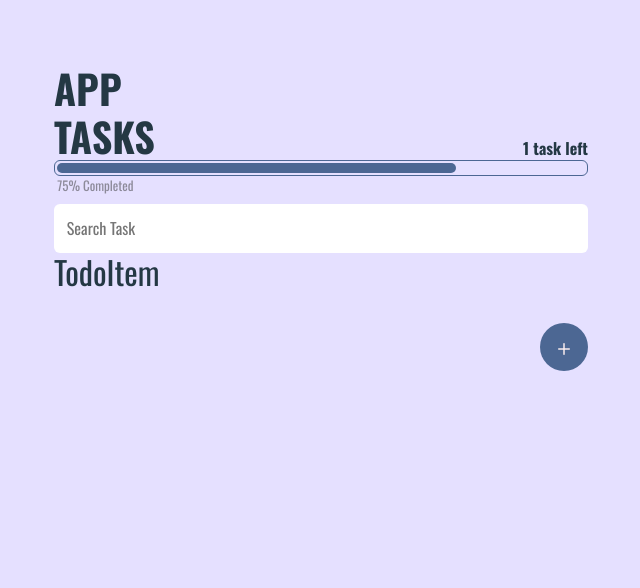
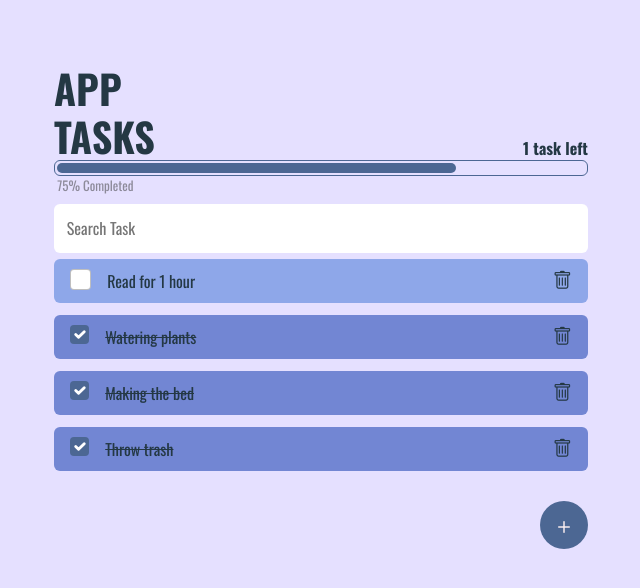
Before and after one commit to AddielQuintero/Task-manager-with-react-and-bootstrap, a React (Create React App) app: page / in a window 1280 px wide. Shown: the top 588 px of the page, without its empty margins (319-959 px from the left). Built offline with nearby package versions, Linux system fonts and the light colour scheme.

Commit message:
feat: update todoList, todoItem and todoCheckbox component

```diff
--- a/src/App.js
+++ b/src/App.js
@@ -33,7 +33,9 @@ function App() {
           </Col>
           <Col sm={12}>
             <TodoList>
-              <TodoItem />
+              {todos.map((todo) => (
+                <TodoItem key={todo.text} todo={todo} />
+              ))}
             </TodoList>
           </Col>
           <Col sm={12} className="d-flex flex-column align-items-end pt-4">
--- a/src/components/todoCheckbox.js
+++ b/src/components/todoCheckbox.js
@@ -1,7 +1,23 @@
-function TodoCheckbox() {
+import Form from 'react-bootstrap/Form'
+
+function TodoCheckbox(props) {
+  // console.log(props)
+  const { text, completed, handleChange } = props
+  // console.log(`complete en Checkbox ${completed}`)
+  const replaceSpace = (str) => {
+    return str.replace(/\s+/g, '-')
+  }
+
   return (
     <>
-      <h2>TodoCheckbox</h2>
+      <div key={`key-${text}`} className="todo__item-checkbox">
+        <Form.Check
+          type="checkbox"
+          id={replaceSpace(text)}
+          checked={completed}
+          onChange={handleChange}
+        />
+      </div>
     </>
   )
 }
--- a/src/components/todoItem.js
+++ b/src/components/todoItem.js
@@ -1,7 +1,35 @@
-function TodoItem() {
+import React, { useState } from 'react'
+import { TodoCheckbox } from './todoCheckbox'
+// import Form from 'react-bootstrap/Form'
+
+function TodoItem(props) {
+  // console.log(props)
+  const { todo, onComplete, onDelete } = props
+  // console.log(todo)
+  const { text, completed } = todo
+  // console.log(`complete en todoItem ${completed}`)
+
+  const [check, setCheck] = useState(completed)
+  // console.log(`check  en todoItem ${check}`)
+
+  const handleCheck = () => {
+    setCheck(!check)
+  }
+
+  // const handleDeleted = () => {
+  //   console.log(`borraste ${text}`)
+  // }
+
   return (
-    <li>
-      <h2>TodoItem</h2>
+    <li className={`todo__item ${check ? 'todo__item--completed' : ''}`}>
+      <TodoCheckbox completed={check} text={text} handleChange={handleCheck} />
+
+      <div className="todo__item--content">
+        <p className={check ? 'todo__item--content-completed' : null}>{text}</p>
+        <span>
+          <i className="bi bi-trash"></i>
+        </span>
+      </div>
     </li>
   )
 }
--- a/src/components/todoList.js
+++ b/src/components/todoList.js
@@ -1,6 +1,6 @@
 function TodoList(props) {
   return (
-    <ul>
+    <ul className="todo__ul">
       {props.children}
     </ul>
   )
```
